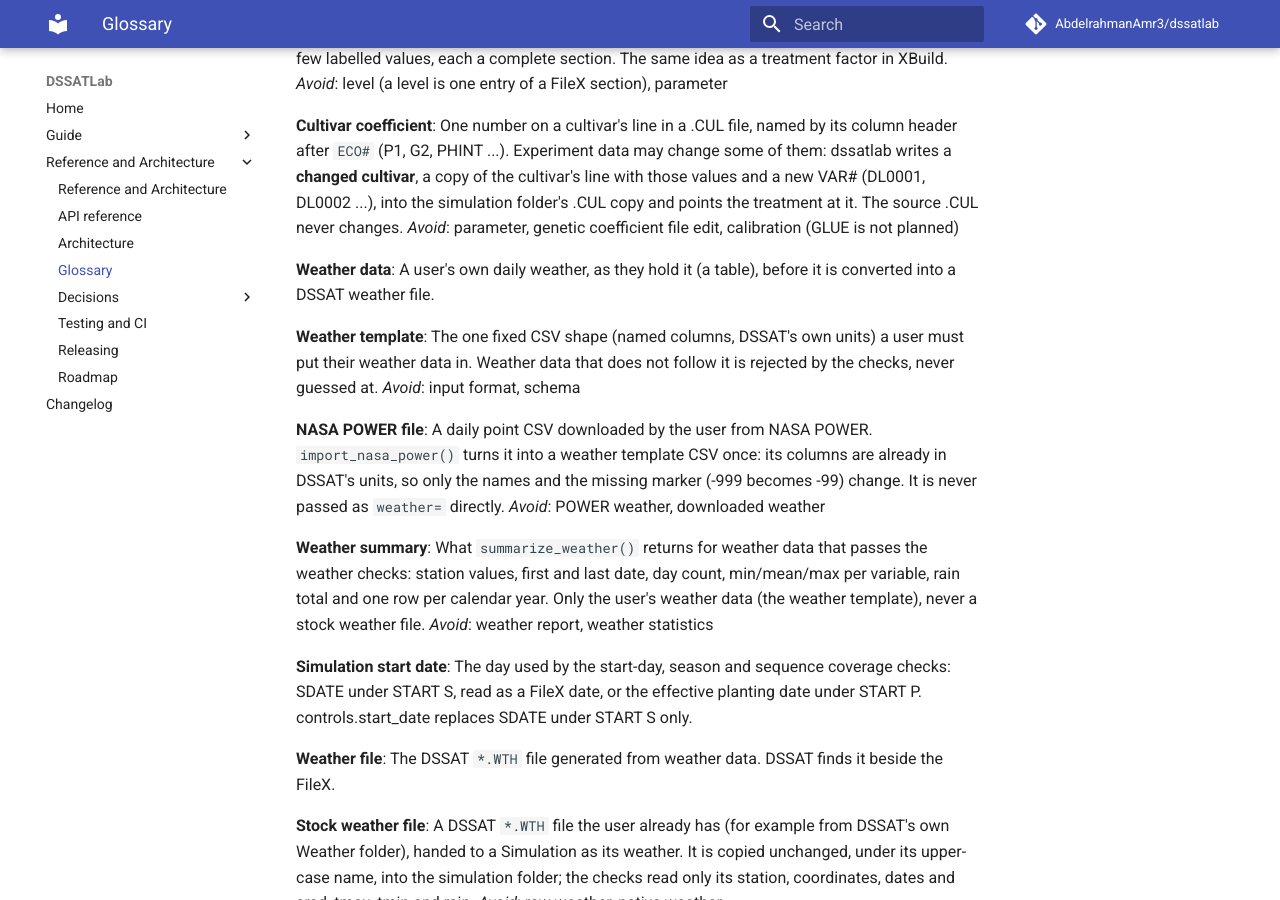
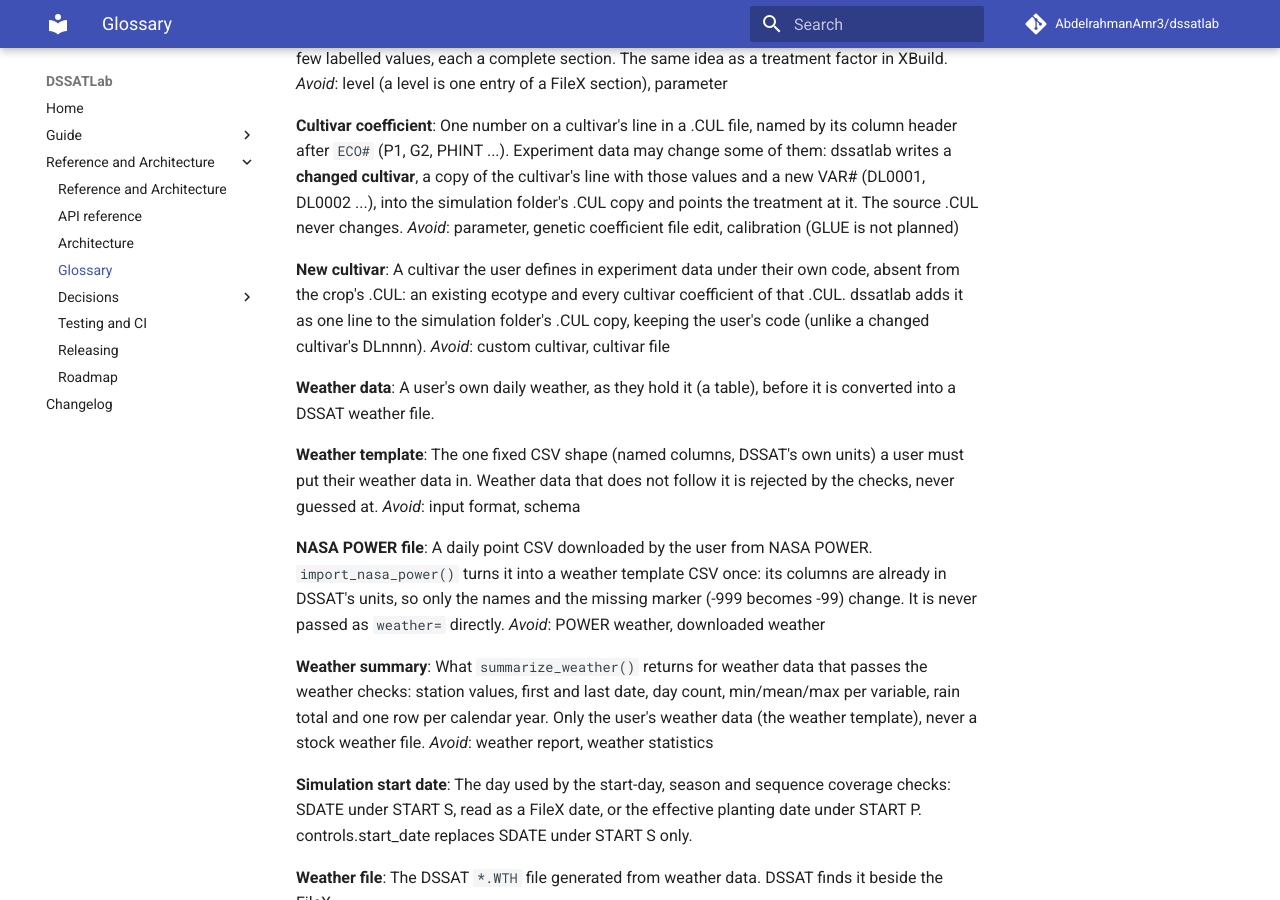
Before and after one commit to AbdelrahmanAmr3/dssatlab, an MkDocs documentation site: the page built from docs/reference/glossary.md, in a window 1280 px wide and 900 px high, scrolled down 1964 px. Built offline with MkDocs 1.6.1 and Material for MkDocs 9.7.7, drawn with Linux system fonts in a browser that asks for light colours; comment, search, counter and statistics services are not loaded.

Commit message:
Record the v0.20 new-cultivar design (CONTEXT term, ADR 0030)
Co-Authored-By: Claude Opus 5.5 <noreply@anthropic.com>

```diff
--- a/CONTEXT.md
+++ b/CONTEXT.md
@@ -119,6 +119,12 @@ PHINT ...). Experiment data may change some of them: dssatlab writes a **changed
 copy of the cultivar's line with those values and a new VAR# (DL0001, DL0002 ...), into the
 simulation folder's .CUL copy and points the treatment at it. The source .CUL never changes.
 _Avoid_: parameter, genetic coefficient file edit, calibration (GLUE is not planned)
+
+**New cultivar**:
+A cultivar the user defines in experiment data under their own code, absent from the crop's .CUL:
+an existing ecotype and every cultivar coefficient of that .CUL. dssatlab adds it as one line to
+the simulation folder's .CUL copy, keeping the user's code (unlike a changed cultivar's DLnnnn).
+_Avoid_: custom cultivar, cultivar file
 
 **Weather data**:
 A user's own daily weather, as they hold it (a table), before it is converted into a
```
Also changed, not shown: docs/adr/0030-new-cultivars-under-the-users-own-code.md (added, +28 -0 lines).
